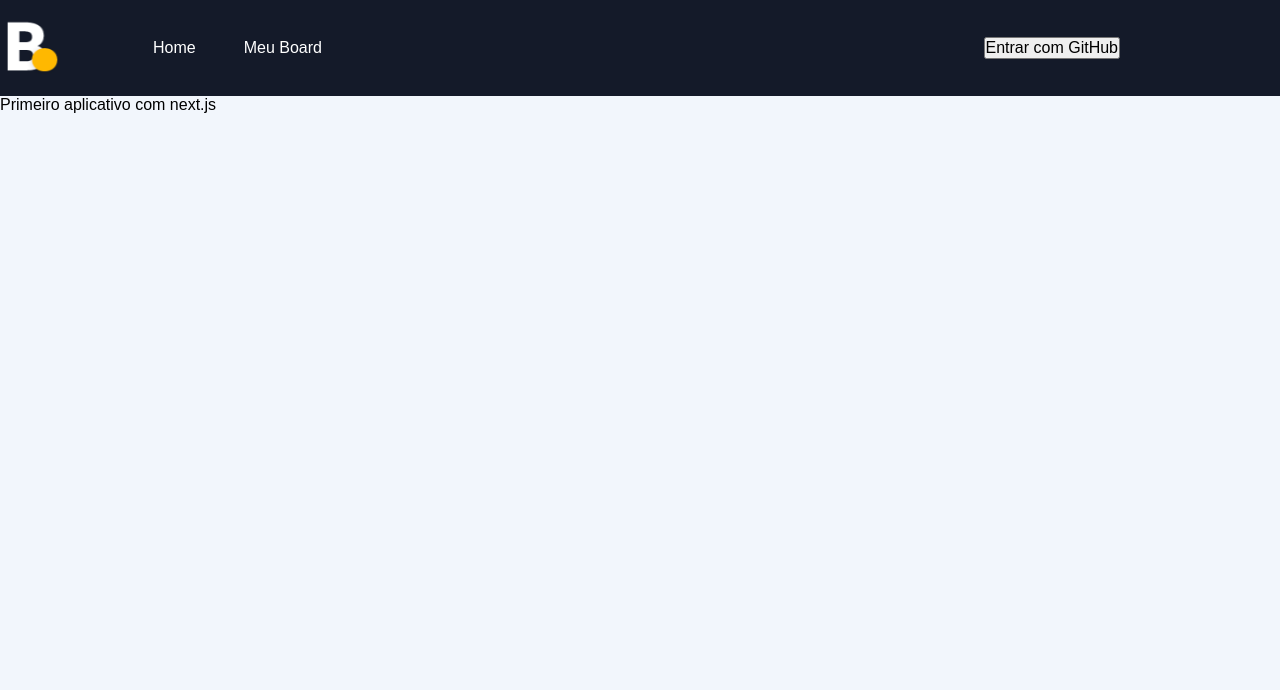
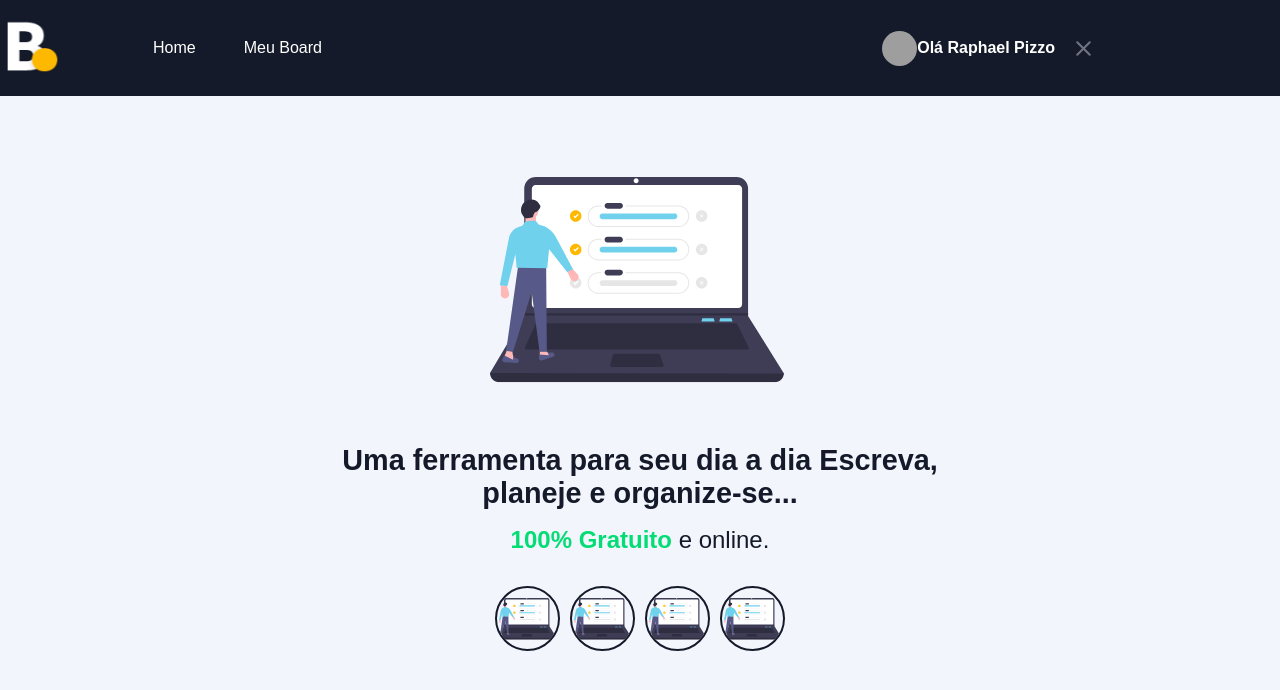
Before and after one commit to lordpizzo/board, a Next.js app: page / in a window 1280 px wide. Shown: the top 690 px of the page. Built offline with nearby package versions, Linux system fonts and the light colour scheme; grey boxes are pictures that could not be loaded.

Commit message:
evolução das telas
evolução das telas

```diff
--- a/src/components/SigninButton/index.tsx
+++ b/src/components/SigninButton/index.tsx
@@ -1,7 +1,24 @@
 import styles from './styles.module.scss'
+import {FaGithub} from 'react-icons/fa'
+import {FiX} from 'react-icons/fi'
+import Image from 'next/image'
 export function SingnInButton() {
-	return (
-		<button>
+	const session = true
+	return session ? (
+		<button
+		type='button'
+		className={styles.singInButton}
+		onClick={() => {}}>
+			<img src='https://sujeitoprogramador.com/steve.png' alt='eu'/>
+			Olá Raphael Pizzo
+			<FiX color='#737380' className={styles.closeIcon}/>
+		</button>
+	) : (
+		<button
+		type='button'
+		className={styles.singInButton}
+		onClick={() => {}}>
+			<FaGithub color='#FFB800'/>
 			Entrar com GitHub
 		</button>
 	)
--- a/src/components/SigninButton/styles.module.scss
+++ b/src/components/SigninButton/styles.module.scss
@@ -0,0 +1,35 @@
+.singInButton {
+	height: 2.5rem;
+	border-radius: 3rem;
+	background: transparent;
+	border: 0;
+	display: flex;
+	align-items: center;
+	justify-content: center;
+	padding: 0 1.5rem;
+	color: #FFF;
+	font-weight: bold;
+	transition: 0.5s;
+
+	img{
+		width: 35px;
+		height: 35px;
+		border-radius: 50%;
+	}
+
+	svg {
+		width: 25px;
+		height: 25px;
+	}
+
+	&:hover {
+		filter: brightness(0.7)
+	}
+
+	svg:first-child {
+		margin-right: 1rem;
+	}
+	svg.closeIcon{
+		margin-left: 1rem;
+	}
+}
--- a/src/pages/index.tsx
+++ b/src/pages/index.tsx
@@ -1,4 +1,6 @@
 import Head from "next/head";
+import Image from "next/image";
+import styles from '../styles/home.module.scss'
 
 export default function Home() {
 	return (
@@ -6,11 +8,23 @@ export default function Home() {
 			<Head>
 				<title>Board - ToDo app</title>
 			</Head>
-			<div>
-				<p>
-					Primeiro aplicativo com next.js
-				</p>
-			</div>
+			<main className={styles.contentContainer}>
+				<Image src="/images/board-user.svg" alt="board" width={300} height={300} />
+				<section className={styles.callToAction}>
+					<h1>Uma ferramenta para seu dia a dia Escreva, planeje e organize-se...</h1>
+					<p>
+						<span>100% Gratuito </span>
+						e online.
+					</p>
+				</section>
+
+				<div className={styles.donaters}>
+					<Image src="/images/board-user.svg" alt="apoiador" width={80} height={80} />
+					<Image src="/images/board-user.svg" alt="apoiador" width={80} height={80} />
+					<Image src="/images/board-user.svg" alt="apoiador" width={80} height={80} />
+					<Image src="/images/board-user.svg" alt="apoiador" width={80} height={80} />
+				</div>
+			</main>
 		</>
 	)
 }
--- a/src/styles/home.module.scss
+++ b/src/styles/home.module.scss
@@ -1,3 +1,61 @@
-.title {
-	color: green;
+.contentContainer {
+	max-width: 1120px;
+	margin: 0 auto;
+	padding: 0 2rem;
+	display: flex;
+	align-items: center;
+	justify-content: center;
+	flex-direction: column;
+
+	img {
+		margin-top: 2rem;
+	}
+
 }
+
+.callToAction {
+	max-width: 700px;
+
+	h1 {
+		font-size: 1.8rem;
+		margin-top: 1rem;
+		font-weight: bold;
+		text-align: center;
+		color: #141a29;
+	}
+
+	p {
+		margin-top: 1rem;
+		font-size: 1.5rem;
+		text-align: center;
+		color: #141a29;
+
+		span {
+			color: #04dd75;
+			font-weight: bold;
+		}
+	}
+}
+
+.donaters {
+	display: flex;
+	justify-content: center;
+	flex-wrap: wrap;
+	margin-bottom: 1.5rem;
+
+	img {
+		width: 65px;
+		height: 65px;
+		border-radius: 50%;
+		border: 2px solid #141a29;
+		transition: 0.5s;
+
+		+img {
+			margin-left: 10px;
+		}
+	}
+
+	img:hover {
+		transform: scale(1.2);
+	}
+}
```
